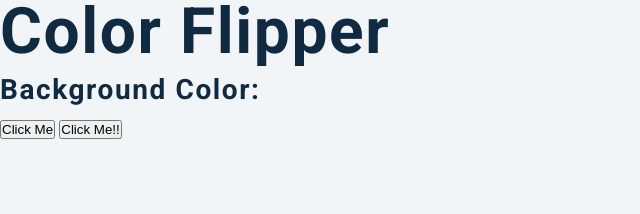
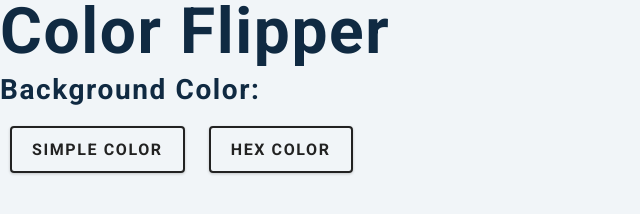
Before and after one commit to TomNguyen21/ColorSwitcher, a plain HTML site: page index.html in a window 1280 px wide. Shown: the whole page, without its empty margins (0-640 px from the left). Drawn offline with nearby package versions, Linux system fonts and the light colour scheme.

Commit message:
Add class to buttons

```diff
--- a/index.html
+++ b/index.html
@@ -11,8 +11,8 @@
   <body>
     <h1>color flipper</h1>
     <h3>Background Color: <span class="color"></span></h3>
-    <button id="btn">Click Me</button>
-    <button id ="btn2">Click Me!!</button>
+    <button class="btn-hero" id="btn" style="margin: 10px">Simple Color</button>
+    <button class="btn-hero" id ="btn2" style="margin: 10px">Hex Color</button>
     <!-- javascript -->
     <script src="script.js"></script>
   </body>
```
